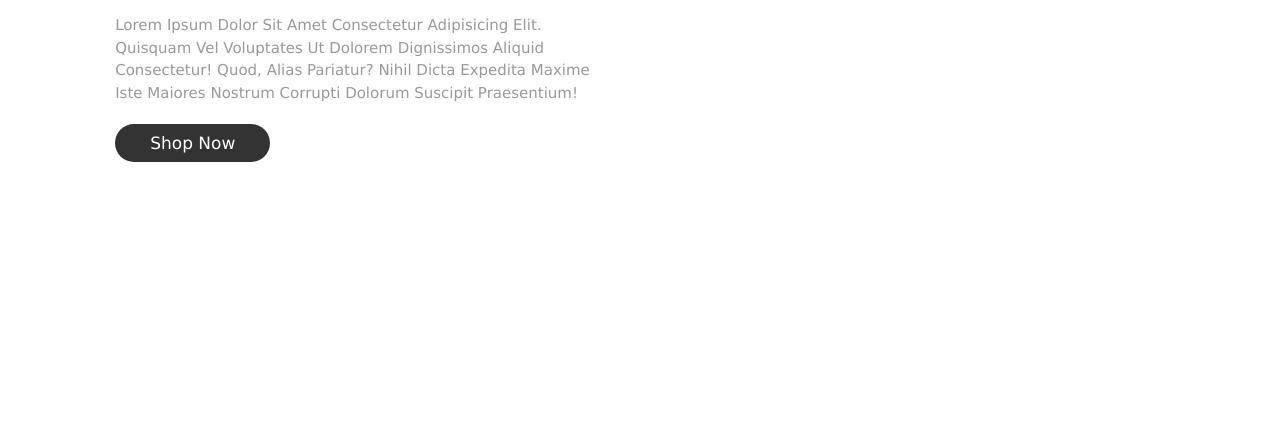
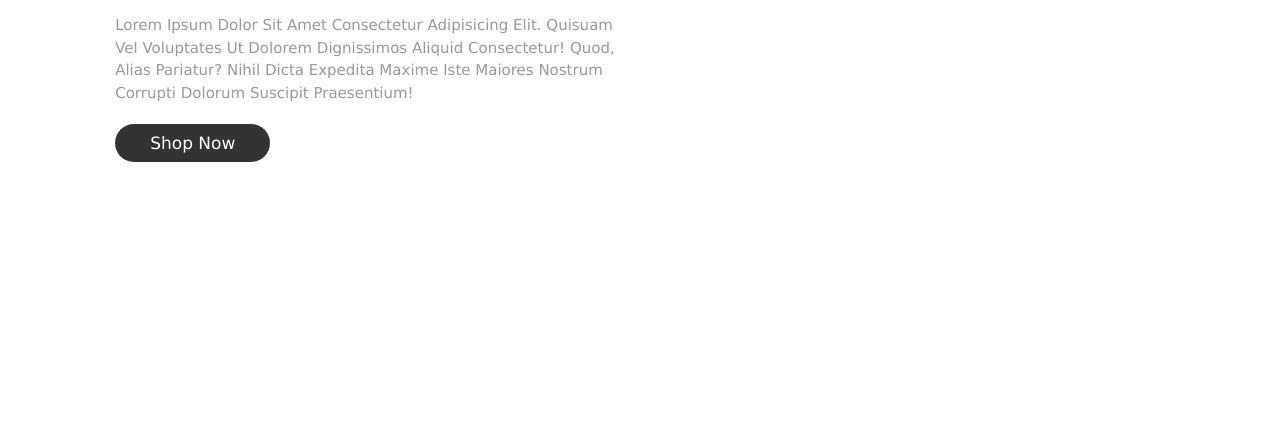
Before and after one commit to daniginho/ipot-website, a plain HTML site: page index.html in a window 1280 px wide. Shown: the part 378-800 px from the top of the page. Drawn offline with Linux system fonts and the light colour scheme.

Commit message:
Update index.html

```diff
--- a/index.html
+++ b/index.html
@@ -39,7 +39,7 @@
         <div class="content">
             <h3>Lorem</h3>
             <span>ipsum</span>
-            <p>Lorem ipsum dolor sit amet consectetur adipisicing elit. Quisquam vel voluptates ut dolorem dignissimos aliquid consectetur! Quod, alias pariatur? Nihil dicta expedita maxime iste maiores nostrum corrupti dolorum suscipit praesentium!</p>
+            <p>Lorem ipsum dolor sit amet consectetur adipisicing elit. Quisuam vel voluptates ut dolorem dignissimos aliquid consectetur! Quod, alias pariatur? Nihil dicta expedita maxime iste maiores nostrum corrupti dolorum suscipit praesentium!</p>
             <a href="#" class="btn">Shop Now</a>
         </div>
 
```
